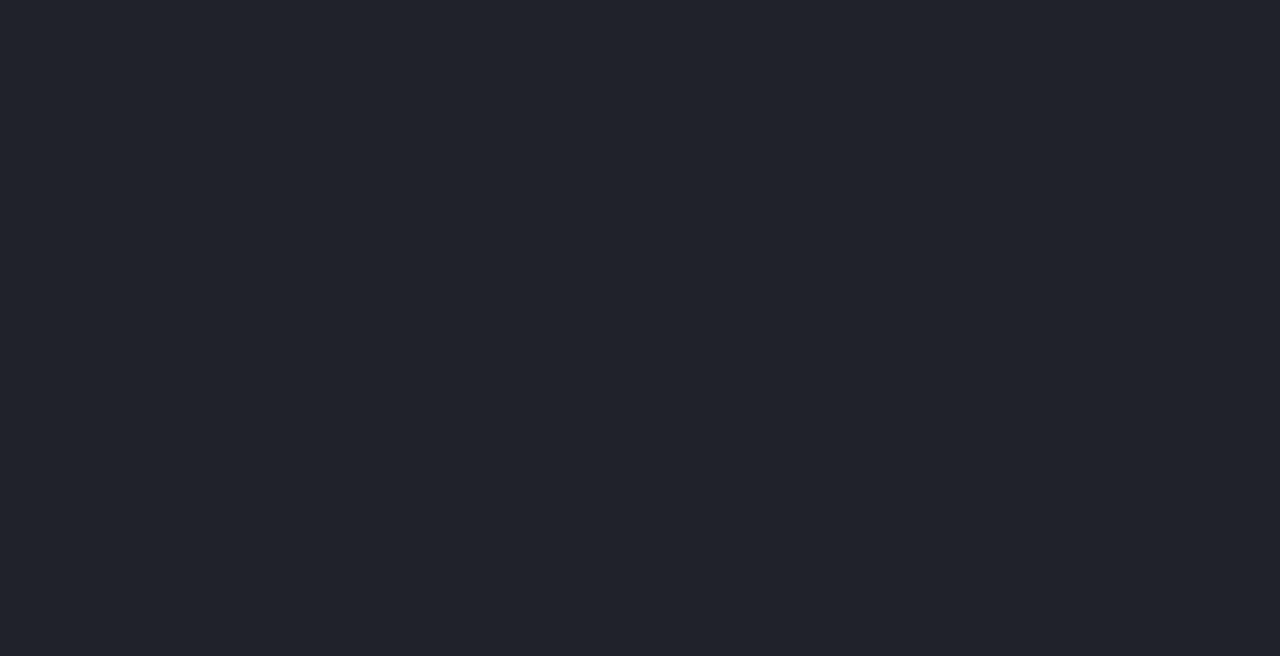
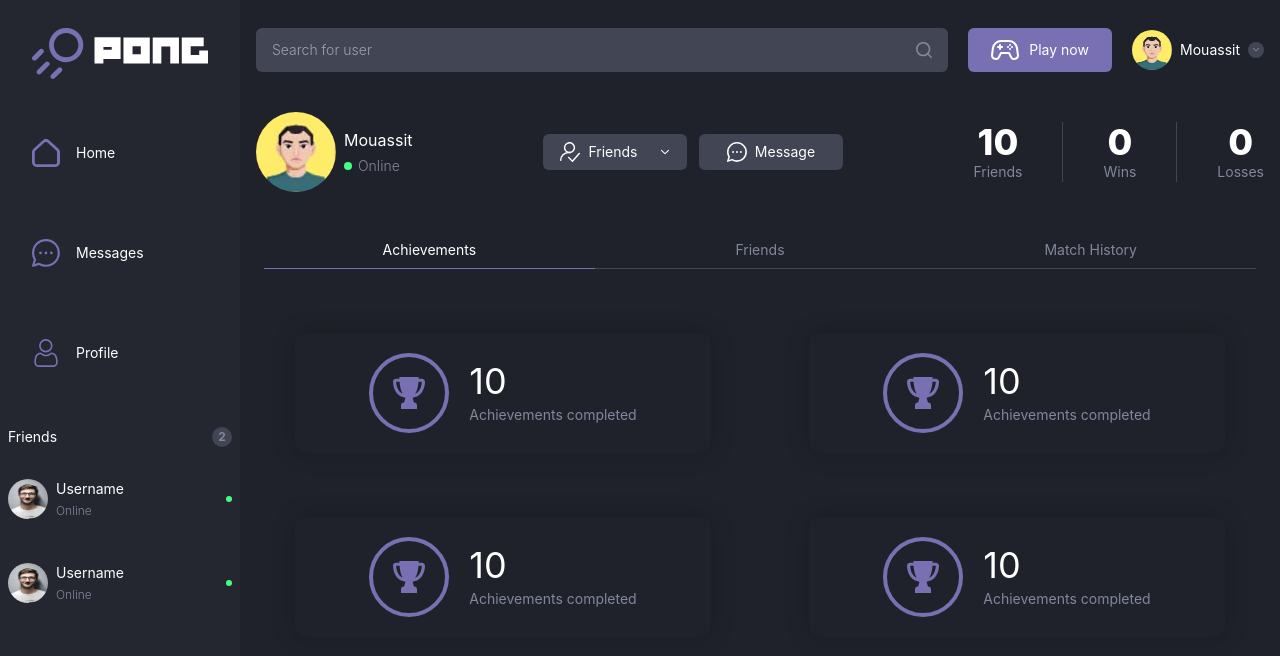
Before and after one commit to hnaji-el/pong-game, a React (Create React App) app: page /ProfileUser in a window 1280 px wide. Before the commit this address had no page. Shown: the top 656 px of the page. Built offline with nearby package versions, Linux system fonts and the light colour scheme.

Commit message:
add btn profile

```diff
--- a/src/App.tsx
+++ b/src/App.tsx
@@ -3,6 +3,7 @@ import "./App.css"
 import Home from "./Components/Routes/Home"
 import Messages from "./Components/Routes/Messages"
 import Profile from "./Components/Routes/Profile"
+import ProfileUser from "./Components/Routes/ProfileUser"
 import { BrowserRouter, Routes, Route } from "react-router-dom"
 
 function App() {
@@ -12,6 +13,7 @@ function App() {
         <Route path="/" element={<Home />} />
         <Route path="/Messages" element={<Messages />} />
         <Route path="/Profile" element={<Profile />} />
+        <Route path="/ProfileUser" element={<ProfileUser />} />
       </Routes>
     </BrowserRouter>
   );
--- /dev/null
+++ b/src/Components/BtnFriend.tsx
@@ -0,0 +1,18 @@
+import React from "react";
+import { FriendIcon, ArrowDownIcon } from "./Icons";
+
+export default function BtnFriend() {
+  return (
+    <div className="relative">
+      <button className="w-36 p-2 rounded-md bg-shape gap-6 flex items-center justify-center">
+        <div className="flex gap-2">
+          <FriendIcon edit="w-5 fill-primaryText" />
+          <span className="text-primaryText text-sm">Friends</span>
+        </div>
+        <span className="rounded-full">
+          <ArrowDownIcon edit="w-2 h-2 fill-primaryText" />
+        </span>
+      </button>
+    </div>
+  );
+}
--- /dev/null
+++ b/src/Components/BtnMessage.tsx
@@ -0,0 +1,10 @@
+import { MessagesIcon } from "./Icons";
+
+export function BtnMessage() {
+  return (
+    <button className="w-36 p-2 rounded-md bg-shape gap-2 flex items-center justify-center">
+      <MessagesIcon edit="w-5 fill-primaryText" />
+      <span className="text-primaryText text-sm">Message</span>
+    </button>
+  );
+}
--- a/src/Components/Cards.tsx
+++ b/src/Components/Cards.tsx
@@ -63,6 +63,36 @@ export function CardProfile() {
   );
 }
 
+export function CardProfileUser() {
+  return (
+    <div className={`flex items-center`}>
+      <div className="flex items-center gap-2">
+        <img
+          src={pictureUser}
+          alt="Profile"
+          className="w-20 h-20 rounded-full"
+        />
+        <div className="flex flex-col gap-1">
+          <div className="flex items-center gap-2">
+            <span
+              className={`text-primaryText text-md max-w-xs overflow-hidden text-ellipsis whitespace-nowrap`}
+            >
+              {firstLetterCapital("mouassit")}
+            </span>
+          </div>
+
+          <div className="flex items-center gap-1.5">
+            <span className={`w-2 h-2 rounded-full bg-online`}></span>
+            <span className="text-secondaryText font-light text-sm">
+              Online
+            </span>
+          </div>
+        </div>
+      </div>
+    </div>
+  );
+}
+
 export function CardAchievments() {
   return (
     <div className="flex items-center justify-center p-5 w-[26rem] shadow gap-5 bg-body rounded-xl">
--- /dev/null
+++ b/src/Components/Navigation/Dropdown.tsx
@@ -0,0 +1,7 @@
+import React from 'react'
+
+export default function Dropdown() {
+  return (
+    <div>Dropdown</div>
+  )
+}
--- /dev/null
+++ b/src/Components/Routes/ProfileUser.tsx
@@ -0,0 +1,49 @@
+import React, { useEffect } from "react";
+import Navigation from "../Navigation/Navigation";
+import { CardProfileUser } from "../Cards";
+import SwitchersProfile from "../SwitchersProfile";
+import BtnFriend from "../BtnFriend";
+import { BtnMessage } from "../BtnMessage";
+
+export default function ProfileUser() {
+  useEffect(() => {
+    document.title = "Pong - Profile";
+  }, []);
+  return (
+    <>
+      <Navigation />
+      <main className="mx-3 pt-10 lg:ml-64 lg:mr-4 flex flex-col gap-12 h-full pb-0">
+        <section className="flex  flex-col items-center gap-10  justify-center lg:flex-row lg:justify-between">
+          <CardProfileUser />
+          <div className="flex flex-row lg:flex-col 1xl:flex-row items-center gap-3">
+            <BtnFriend />
+            <BtnMessage />
+          </div>
+          <div className="flex gap-10">
+            <span className="flex flex-col items-center">
+              <span className="text-primaryText text-4xl font-extrabold max-w-[8rem] overflow-hidden text-ellipsis">
+                10
+              </span>
+              <span className="text-secondaryText text-sm">Friends</span>
+            </span>
+            <span className="w-[1px] bg-shape"></span>
+            <span className="flex flex-col items-center">
+              <span className="text-primaryText text-4xl font-extrabold max-w-[8rem] overflow-hidden text-ellipsis">
+                0
+              </span>
+              <span className="text-secondaryText text-sm ">Wins</span>
+            </span>
+            <span className="w-[1px] bg-shape"></span>
+            <span className="flex flex-col items-center">
+              <span className="text-primaryText text-4xl font-extrabold max-w-[8rem] overflow-hidden text-ellipsis">
+                0
+              </span>
+              <span className="text-secondaryText text-sm ">Losses</span>
+            </span>
+          </div>
+        </section>
+        <SwitchersProfile />
+      </main>
+    </>
+  );
+}
--- a/tailwind.config.js
+++ b/tailwind.config.js
@@ -32,6 +32,9 @@ module.exports = {
       fontFamily: {
         sans: ['Poppins'],
       },
+      screens: {
+        '1xl':'1186px'
+      }
     },
   },
   plugins: [],
```
